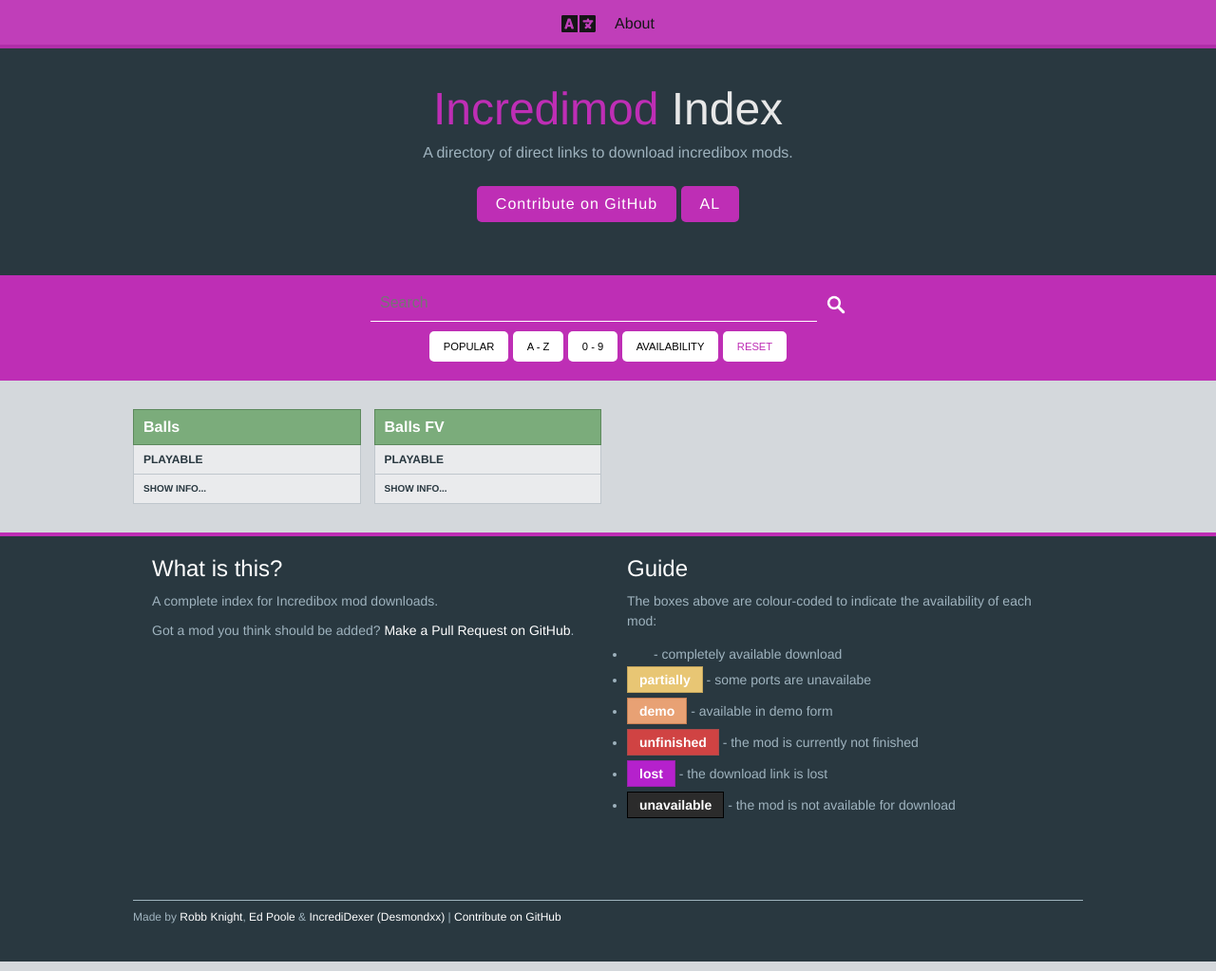
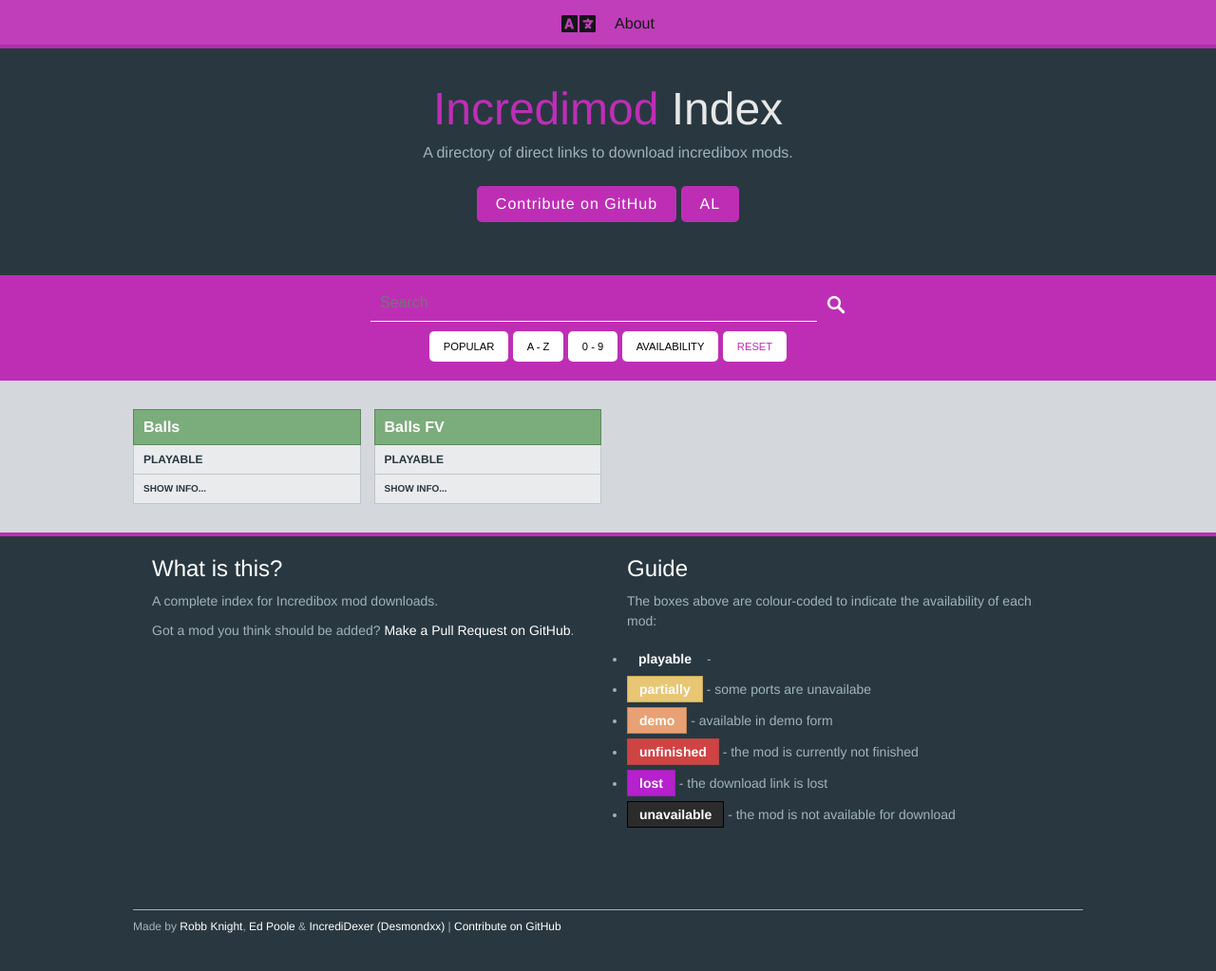
Before and after one commit to Incredimods/incredimods.github.io, a Jekyll site: the page built from _pages/index.html, in a window 1280 px wide and 1023 px high. Shown: the whole window at 95% size. Built offline with Jekyll 4.4.1, drawn with Linux system fonts in a browser that asks for light colours.

Commit message:
Update body.html

```diff
--- a/_includes/body.html
+++ b/_includes/body.html
@@ -112,7 +112,7 @@
             <h2>{{ site.data.trans[page.lang].guide }}</h2>
             <p>{{ site.data.trans[page.lang].guideexplanations }}</p>
             <ul>
-                <li class="playable"><span class="availability">{{ site.data.trans[page.lang].availability_downloadable|safe }}</span> - {{ site.data.trans[page.lang].guidedownloadable|safe }}</li>
+                <li class="playable"><span class="availability">{{ site.data.trans[page.lang].availability_playable|safe }}</span> - {{ site.data.trans[page.lang].guideplayable|safe }}</li>
                 <li class="partially"><span class="availability">{{ site.data.trans[page.lang].availability_partially|safe }}</span> - {{ site.data.trans[page.lang].guidepartially|safe }}</li>
                 <li class="demo"><span class="availability">{{ site.data.trans[page.lang].availability_demo|safe }}</span> - {{ site.data.trans[page.lang].guidedemo|safe }}</li>
                 <li class="unfinished"><span class="availability">{{ site.data.trans[page.lang].availability_unfinished|safe }}</span> - {{ site.data.trans[page.lang].guideunfinished|safe }}</li>
```
